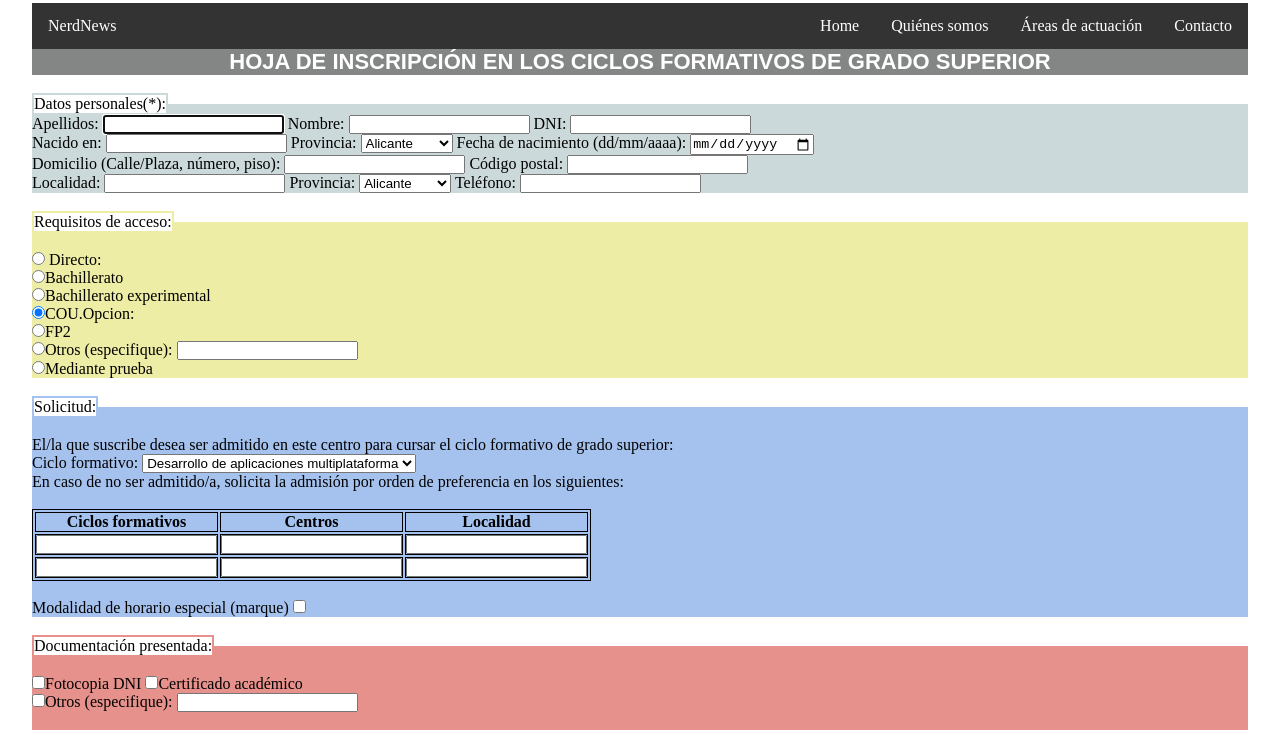
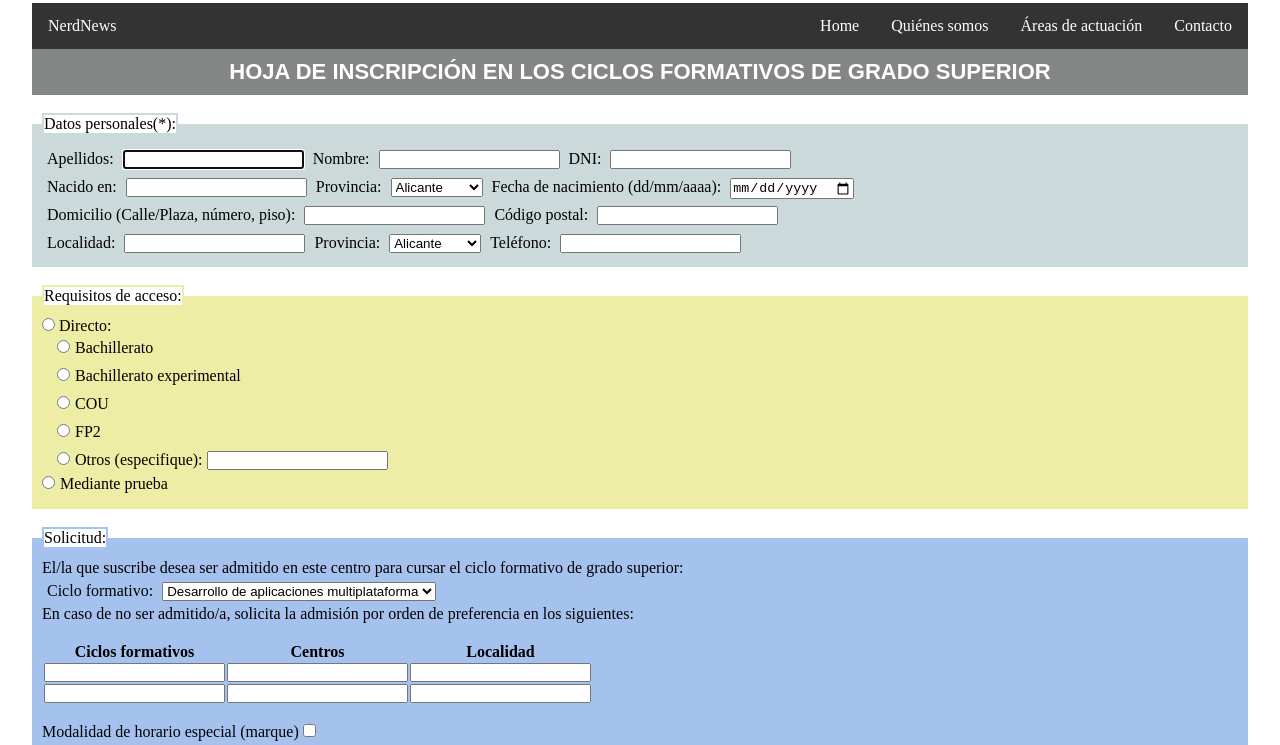
Before and after one commit to CristianFdez/LenguajesDeMarcas, a plain HTML site: page contacto.html in a window 1280 px wide. Shown: the part 204-949 px from the top of the page. Drawn offline with Linux system fonts and the light colour scheme.

Commit message:
Subo los ultimos cambios de la pagina contacto, estilos y index

```diff
--- a/contacto.html
+++ b/contacto.html
@@ -33,35 +33,33 @@
                     </li>
                 </ul>
 
-                <h2 style="background-color: rgb(132, 134, 134);font-family:Arial, Helvetica, sans-serif;
-                font-size: 22px; color:rgb(255, 255, 255); text-align: center; text-transform: uppercase"
-                >Hoja de inscripción en los ciclos formativos de grado superior</h2>
+                <h2 class="h2form">Hoja de inscripción en los ciclos formativos de grado superior</h2>
                 <br/>
 
                 <form action="procesarFormulario.jsp" method="post">
 
 
-                    <fieldset style="background-color: rgb(204, 217, 218); border:rgb(204, 217, 218)">
-                    <legend style="background-color: white; border: 2px solid rgb(204, 217, 218)">Datos personales(*): </legend>
+                    <fieldset class="fieldset1">
+                    <legend class="legend1">Datos personales(*): </legend>
 
-                        <label for="apellidos">Apellidos: </label>
-                        <input id="apellidos" type="text" name="apellidos" autofocus required"/>
+                        <label class="label1" for="apellidos">Apellidos: </label>
+                        <input class="input" id="apellidos" type="text" name="apellidos" autofocus required/>
 
 
-                        <label for="nombre">Nombre: </label>
+                        <label class="label1" for="nombre">Nombre: </label>
                         <input id="nombre" type="text" name="nombre" required/>
 
 
 
-                        <label for="dni">DNI: </label>
+                        <label class="label1" for="dni">DNI: </label>
                         <input id="dni" type="text" name="dni" required/>
                         <br/>
 
-                        <label for="lugarNacimiento">Nacido en: </label>
+                        <label class="label1" for="lugarNacimiento">Nacido en: </label>
                         <input id="lugarNacimiento" type="text" name="lugarNacimiento" required/>
 
 
-                        <label for="provincia">Provincia: </label>
+                        <label class="label1" for="provincia">Provincia: </label>
                         <select name="provincia" required>
                             <option value="Alicante" selected>Alicante</option>
                             <option value="Almería">Almería</option>
@@ -81,21 +79,21 @@
                             <option value="Zaragoza">Zaragoza</option>
                         </select>
 
-                        <label for="fechaNac">Fecha de nacimiento (dd/mm/aaaa): </label>
+                        <label class="label1" for="fechaNac">Fecha de nacimiento (dd/mm/aaaa): </label>
                         <input id="fechaNacimiento" type="date" name="fechaNacimiento" required/>
                         <br/>
 
-                        <label for="domicilio">Domicilio (Calle/Plaza, número, piso): </label>
+                        <label class="label1" for="domicilio">Domicilio (Calle/Plaza, número, piso): </label>
                         <input id="domicilio" type="text" name="domicilio" required/>
 
-                        <label for="cp">Código postal: </label>
+                        <label class="label1" for="cp">Código postal: </label>
                         <input id="cp" type="text" name="cp" required/>
                         <br/>
 
-                        <label for="localidad">Localidad: </label>
+                        <label class="label1" for="localidad">Localidad: </label>
                         <input id="localidad" type="text" name="localidad" required/>
 
-                        <label for="provinciaDom">Provincia: </label>
+                        <label class="label1" for="provinciaDom">Provincia: </label>
                         <select name="provinciaDomicilio" required>
                             <option value="Alicante" selected>Alicante</option>
                             <option value="Almería">Almería</option>
@@ -115,33 +113,34 @@
                             <option value="Zaragoza">Zaragoza</option>
                         </select>
 
-                        <label for="teléfono">Teléfono: </label>
+                        <label class="label1" for="teléfono">Teléfono: </label>
                         <input id="telefono" type="tel" name="telefono" required/>
                         <br/>
                     </fieldset>
                     <br/>
 
-                    <fieldset style="background-color: #eeeda5; border:#eeeda5;">
-                    <legend style="background-color: white; border: 2px solid #eeeda5">Requisitos de acceso: </legend>
-                        <br />
+                    <fieldset class="fieldset2">
+                    <legend class="legend2">Requisitos de acceso: </legend>
+                        <label for="acceso"></label>
                         <input type="radio" name="acceso" value="Directo" />
                             <label for="acceso_directo">Directo: </label>
                             <br />
-                                <input type="radio" name="acceso_directo" value="Logse" />Bachillerato<br />
-                                <input type="radio" name="acceso_directo" value="Exp" />Bachillerato experimental<br />
-                                <input type="radio" name="acceso_directo" value="COU" checked/>COU.Opcion:<br />
-                                <input type="radio" name="acceso_directo" value="Otros" />FP2<br />
-                                <input type="radio" name="acceso_directo" value="Otros" />Otros (especifique):
+                            <div class="indentado">
+                                <input class="input2" type="radio" name="acceso_directo" value="Logse" />Bachillerato<br />
+                                <input class="input2" type="radio" name="acceso_directo" value="Exp" />Bachillerato experimental<br />
+                                <input class="input2" type="radio" name="acceso_directo" value="COU"/>COU<br />
+                                <input class="input2" type="radio" name="acceso_directo" value="Otros" />FP2<br />
+                                <input class="input2" type="radio" name="acceso_directo" value="Otros" />Otros (especifique):
                                     <input id="otrostexto" type="text" name="otrosTexto" /><br />
-                        <input type="radio" name="acceso" value="Prueba" />Mediante prueba<br />
+                            </div>
+                        <input class="input2" type="radio" name="acceso" value="Prueba" />Mediante prueba<br />
                     </fieldset>
                     <br/>
 
-                    <fieldset style="background-color: #a5c2ee; border:#a5c2ee">
-                    <legend style="background-color: white;border: 2px solid #a5c3ee">Solicitud: </legend>
-                        <br/>
+                    <fieldset class="fieldset3">
+                    <legend class="legend3">Solicitud: </legend>
                         <p>El/la que suscribe desea ser admitido en este centro para cursar el ciclo formativo de grado superior:</p>
-                        <label for="cicloFormativo">Ciclo formativo: </label>
+                        <label class="label1" for="cicloFormativo">Ciclo formativo: </label>
                         <select name="ciclo">
                             <option value="DAM" >Desarrollo de aplicaciones multiplataforma</option>
                             <option value="DAW">Desarrollo de aplicaciones web</option>
@@ -176,21 +175,19 @@
                     </fieldset>
                     <br/>
 
-                    <fieldset style="background-color: #e6918b; border:#e6918b">
-                    <legend style="background-color: white; border: 2px solid #e6918b">Documentación presentada: </legend>
-                        <br/>
+                    <fieldset class="fieldset4">
+                    <legend class="legend4">Documentación presentada: </legend>
                         <label for="documentacion"></label>
-                        <input type="checkbox" name="documentacion" value="DNI" />Fotocopia DNI
-                        <input type="checkbox" name="documentacion" value="Cert" />Certificado académico<br />
-                        <input type="checkbox" name="documentacion" value="otros" />Otros (especifique):
+                        <input class="input2" type="checkbox" name="documentacion" value="DNI" />Fotocopia DNI
+                        <input class="input2" type="checkbox" name="documentacion" value="Cert" />Certificado académico<br />
+                        <input class="input2" type="checkbox" name="documentacion" value="otros" />Otros (especifique):
                                     <input id="otrostexto" type="text" name="otrosTexto" /><br />
                         <br/>
                     </fieldset>
                     <br/>
 
-                    <fieldset style="background-color: #e9b67d; border:#e9b67d; text-align: justify">
-                    <legend style="background-color: white; border: 2px solid #e9b67d">Comunicación: </legend>
-                        <br/>
+                    <fieldset class="fieldset5">
+                    <legend class="legend5">Comunicación: </legend>
                         <p>De acuerdo con el artículo 42.2 de la Ley 30/1992, de 26 de noviembre, de Régimen Jurídico
                             de las Administraciones Públicas y del Procedimiento Administrativo Común, según la nueva
                             redacción de la Ley 4/1999, de 13 de Enero, se informa que:
@@ -204,19 +201,20 @@
                                 dictado y notificado la resolución correspondiente, es desestimatorio de la solicitud.</li><br/>
                         </ul>
 
+                        <br/>
+                        <br/>
+                        <div class="registro">
+                            <label style="float:right" for="registro">Registro de entrada: </label>
+                            <br />
+                            <textarea rows="5" cols="40" name="registro"></textarea>
+                        </div>
+
                         <p>La persona solicitante, </p>
                         <br/>
                         <br/>
                         <br/>
                         <br/>
-                        <br/>
-                        <br/>
                         <p>Firma </p>
-                        <br/>
-                        <label for="registro">Registro de entrada: </label>
-                        <br />
-                        <textarea rows="5" cols="40" name="registro"></textarea>
-
                         <br/>
                         <input type="submit" value="Enviar datos" />
 
--- a/estilos.css
+++ b/estilos.css
@@ -126,6 +126,95 @@ table, th, td {
     border: 1px solid black;
 }
 
+.h2form {
+    background-color: rgb(132, 134, 134);
+    font-family:Arial, Helvetica, sans-serif;
+    font-size: 22px;
+    color:rgb(255, 255, 255);
+    text-align: center;
+    text-transform: uppercase;
+    padding: 10px;
+}
+
+.label1 {
+    display:inline-block;
+    margin: 5px;
+}
+
+.input2 {
+    margin-bottom:10px;
+    margin-right:5px;
+}
+
+fieldset {
+    padding: 10px
+}
+
+.fieldset1 {
+    background-color: rgb(204, 217, 218);
+    border:rgb(204, 217, 218);
+}
+
+.fieldset2 {
+    background-color: #eeeda5;
+    border:#eeeda5;
+}
+
+.fieldset3{
+    background-color: #a5c2ee;
+    border:#a5c2ee;
+}
+
+.fieldset4 {
+    background-color: #e6918b;
+    border:#e6918b;
+}
+
+.fieldset5 {
+    background-color: #e9b67d;
+    border:#e9b67d;
+    text-align: justify;
+}
+
+.legend1 {
+    background-color: white;
+    border: 2px solid rgb(204, 217, 218);
+}
+
+.legend2 {
+    background-color: white;
+    border: 2px solid #eeeda5;
+}
+
+.legend3 {
+    background-color: white;
+    border: 2px solid #a5c3ee;
+}
+
+.legend4{
+    background-color: white;
+    border: 2px solid #e6918b;
+}
+
+.legend5{
+    background-color: white;
+    border: 2px solid #e9b67d;
+}
+
+.indentado {
+    padding-left: 15px;
+    line-height: 25px;
+}
+
+table, th, td {
+    border:0;
+}
+
+.registro {
+    float:right;
+}
+
+
 /* CSS RESPONSIVO */
 
 @media screen and (min-width: 1300px) {
```
Also changed, not shown: areas_de_actuacion.html (+1 -1 lines), index.html (+1 -1 lines), quienes_somos.html (+1 -1 lines).
